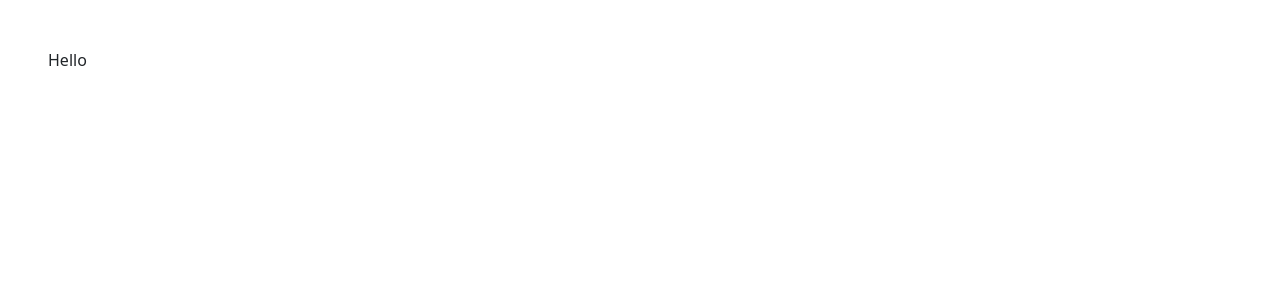
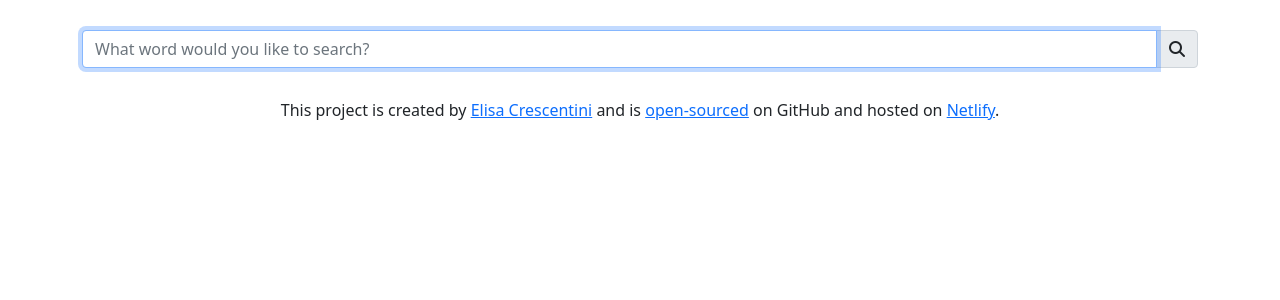
Before and after one commit to AmyLynn87/dictionary-project, a React (Create React App) app: page / in a window 1280 px wide. Shown: the top 300 px of the page. Built offline with nearby package versions, Linux system fonts and the light colour scheme.

Commit message:
built the search engine

```diff
--- a/package.json
+++ b/package.json
@@ -3,6 +3,11 @@
   "version": "0.1.0",
   "private": true,
   "dependencies": {
+    "@fortawesome/fontawesome-svg-core": "^1.2.35",
+    "@fortawesome/free-brands-svg-icons": "^5.15.3",
+    "@fortawesome/free-regular-svg-icons": "^5.15.3",
+    "@fortawesome/free-solid-svg-icons": "^5.15.3",
+    "@fortawesome/react-fontawesome": "^0.1.14",
     "@testing-library/jest-dom": "^5.14.1",
     "@testing-library/react": "^11.2.7",
     "@testing-library/user-event": "^12.8.3",
--- a/public/index.html
+++ b/public/index.html
@@ -24,6 +24,7 @@
       work correctly both with client-side routing and a non-root public URL.
       Learn how to configure a non-root public URL by running `npm run build`.
     -->
+    <script src="https://kit.fontawesome.com/bbace97af3.js" crossorigin="anonymous"></script>
     <title>Dictionary App</title>
   </head>
   <body>
--- a/src/App.css
+++ b/src/App.css
@@ -0,0 +1,8 @@
+.App-header {
+    margin: 30px 0;
+}
+
+.App-footer {
+    text-align: center;
+    margin: 30px 0;
+}
--- a/src/App.js
+++ b/src/App.js
@@ -1,12 +1,19 @@
-
+import React from "react";
 import './App.css';
+import Dictionary from "./Dictionary";
 
 export default function App() {
   return (
-    <div className="App ">
-      <header className="App-header m-5">
-       Hello
+    <div className="App container">
+      <header className="App-header">
       </header>
+      <main>
+<Dictionary />
+      </main>
+      <footer className="App-footer">
+        This project is created by <a href="https://www.elisacrescentini.dev" target="_blank" rel="noreferrer noopener" title="Elisa Crescentini portfolio">Elisa Crescentini</a> and is {" "}
+        <a href="https://github.com/AmyLynn87/dictionary-project" target="_blank" rel="noreferrer noopener" title="React Dictionary app repository on GitHub">open-sourced</a> on GitHub and hosted on <a href="https://www.netlify.com/" target="_blank" rel="noreferrer noopener" title="Netlify Homepage">Netlify</a>.
+      </footer>
     </div>
   );
 }
--- /dev/null
+++ b/src/Dictionary.js
@@ -0,0 +1,35 @@
+import React, { useState } from "react";
+import "./Dictionary.css";
+
+export default function Dictionary() {
+
+const [keyword, setKeyword] = useState("");
+
+function search(event) {
+    event.preventDefault();
+alert(`Searching for ${keyword} definition`);
+}
+
+function handleKeywordChange(event) {
+    setKeyword(event.target.value);
+}
+
+    return (
+        <div className="Dictionary">
+            <form onSubmit={search}>
+        <div className="input-group">
+    <input
+    type="search"
+    className="form-control"
+    placeholder="What word would you like to search?"
+    autoFocus="on"
+    onChange={handleKeywordChange}
+  />
+  <button className="input-group-text" type="submit" >
+    <i className="fas fa-search" />
+  </button>
+  </div>
+  </form>
+        </div>
+    );
+}
--- a/src/index.js
+++ b/src/index.js
@@ -6,9 +6,7 @@ import reportWebVitals from './reportWebVitals';
 import 'bootstrap/dist/css/bootstrap.css';
 
 ReactDOM.render(
-  <React.StrictMode>
-    <App />
-  </React.StrictMode>,
+    <App />,
   document.getElementById('root')
 );
 
```
Also changed, not shown: src/Dictionary.css (added), 1 other file (tests, documents, lock files or other folders).
